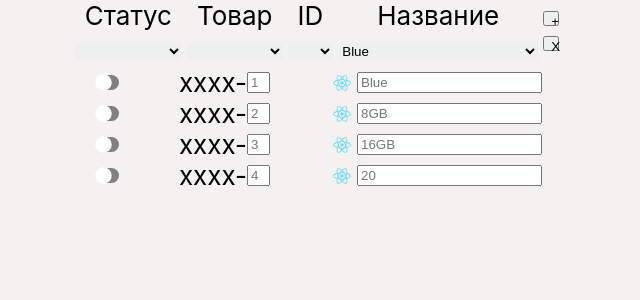
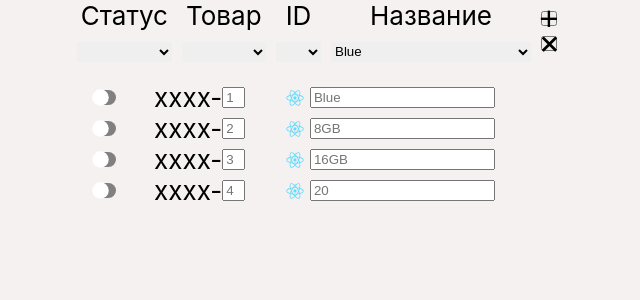
Before and after one commit to AoDWork/LP-CRM, a React (Create React App) app: page / in a window 1280 px wide. Shown: the top 300 px of the page, without its empty margins (323-963 px from the left). Built offline with nearby package versions, Linux system fonts and the light colour scheme.

Commit message:
Stylized buttons, add hiding buttons

```diff
--- a/src/App.css
+++ b/src/App.css
@@ -10,10 +10,17 @@
   color: black;
 }
 
-/*=== HEADER ====*/
+.table-container {
+  width: 480px;
+}
+
+
+
+/*==== HEADER ====*/
 .header {
   display: flex;
-  gap: 5px;
+  gap: 10px;
+  margin-bottom: 20px;
 }
 
 .header__item {
@@ -26,9 +33,11 @@
 
 .select {
   width: 100%;
+  height: 20px;
   border:none;
 }
 
+/*---- buttons ----*/
 .buttons {
   display: flex;
   flex-direction: column;
@@ -37,25 +46,22 @@
 }
 
 button {
-  text-align: center;
-  width: 10px;
+  display: flex;
+  align-items: center;
+  justify-content: center;
+  width: 15px;
   height: 15px;
 }
 
-
-/*=== CARD ====*/
-.card {
-  min-width: 450px;
-  max-height: 35px;
-  display: flex;
-  justify-content: space-between;
-  align-items: center;
-  gap: 10px;
+.addCardBtn, .deleteChosenCards {
+  font-size: 33px;
 }
 
-.card:hover {
-  background: lightgray;
+.deleteChosenCards p {
+  font-size: 39px;
+transform: rotate(45deg)
 }
+
 
 
 /*=== BODY ====*/
@@ -68,7 +74,27 @@ button {
   width: 15px;
 }
 
-/*=== CUSTOM CHECKBOX ====*/
+/*---- card ----*/
+.card {
+  max-height: 35px;
+  display: flex;
+  justify-content: space-around;
+  align-items: center;
+  gap: 10px;
+}
+
+.deleteCard {
+  opacity: 0;
+  border: none;
+  font-size: 30px;
+  transform: rotate(45deg);
+}
+
+.card:hover {
+  background: lightgray;
+}
+
+/*---- custom checkbox ----*/
 .switch {
   width: 30px;
   height: 30px;
@@ -106,7 +132,6 @@ input:checked[type="checkbox"]:before {
   left: 15px;
 }
 
-
 img {
   width: 30px;
   height: 30px;
@@ -115,3 +140,11 @@ img {
 .named {
   attr:disabled;
 }
+
+
+
+/*=== Own styles ====*/
+
+.reavel {
+  opacity: 1;
+}
--- a/src/App.js
+++ b/src/App.js
@@ -12,14 +12,7 @@ function App() {
     { disabled: false, id: "4", named: "20", img: Img }
   ]);
 
-  let copied = Object.assign([], cards);
-
-  // const cards = [
-  //   { disabled: false, id: "1", named: "Blue", img: Img },
-  //   { disabled: false, id: "2", named: "8GB", img: Img },
-  //   { disabled: false, id: "3", named: "16GB", img: Img },
-  //   { disabled: false, id: "4", named: "20", img: Img }
-  // ]
+  // let copied = Object.assign([], cards);
 
   const Card = (props) => {
     return (
@@ -35,6 +28,7 @@ function App() {
           <img src={Img} alt="" />
           <input className='name' type="text" placeholder={props.named} />
         </div>
+        <button className='deleteCard'>+</button>
       </div>
     );
   }
@@ -50,7 +44,6 @@ function App() {
   let renderList = cards.map((el, ind) => <ListElement key={ind} named={el.named} />)
 
   const addCard = () => {
-    // copied.unshift({ disabled: false, id: "_", named: "____", img: Img });
     setCards([
       { disabled: false, id: "_", named: "____", img: Img },
       ...cards
@@ -58,8 +51,25 @@ function App() {
     console.log(cards);
   }
 
+  const handleMouseOver = e => {
+    let foo = document.querySelectorAll(".deleteCard");
+
+    for (var i = 0; i < foo.length; i++) {
+      foo[i].classList.add("reavel");
+    }
+  };
+
+  const handleMouseLeft = e => {
+    let foo = document.querySelectorAll(".deleteCard");
+
+    for (var i = 0; i < foo.length; i++) {
+      foo[i].classList.remove("reavel");
+    }
+  };
+
   return (
     <div className="App">
+      <div className='table-container' onMouseOver={handleMouseOver} onMouseLeave={handleMouseLeft}>
         <div className='header'>
           <div className='header__item'>Статус
             <select className="select" name="status" id=""></select>
@@ -77,14 +87,14 @@ function App() {
           </div>
           <div className="buttons">
             <button className="addCardBtn" onClick={addCard}>+</button>
-          <button className="deleteChosenCards">X</button>
+            <button className="deleteChosenCards"><p>+</p></button>
           </div>
         </div>
 
         <div className='body'>
           {renderCards}
         </div>
-
+      </div>
     </div>
   );
 }
```
Lines whose indentation alone changed are shown as unchanged.
